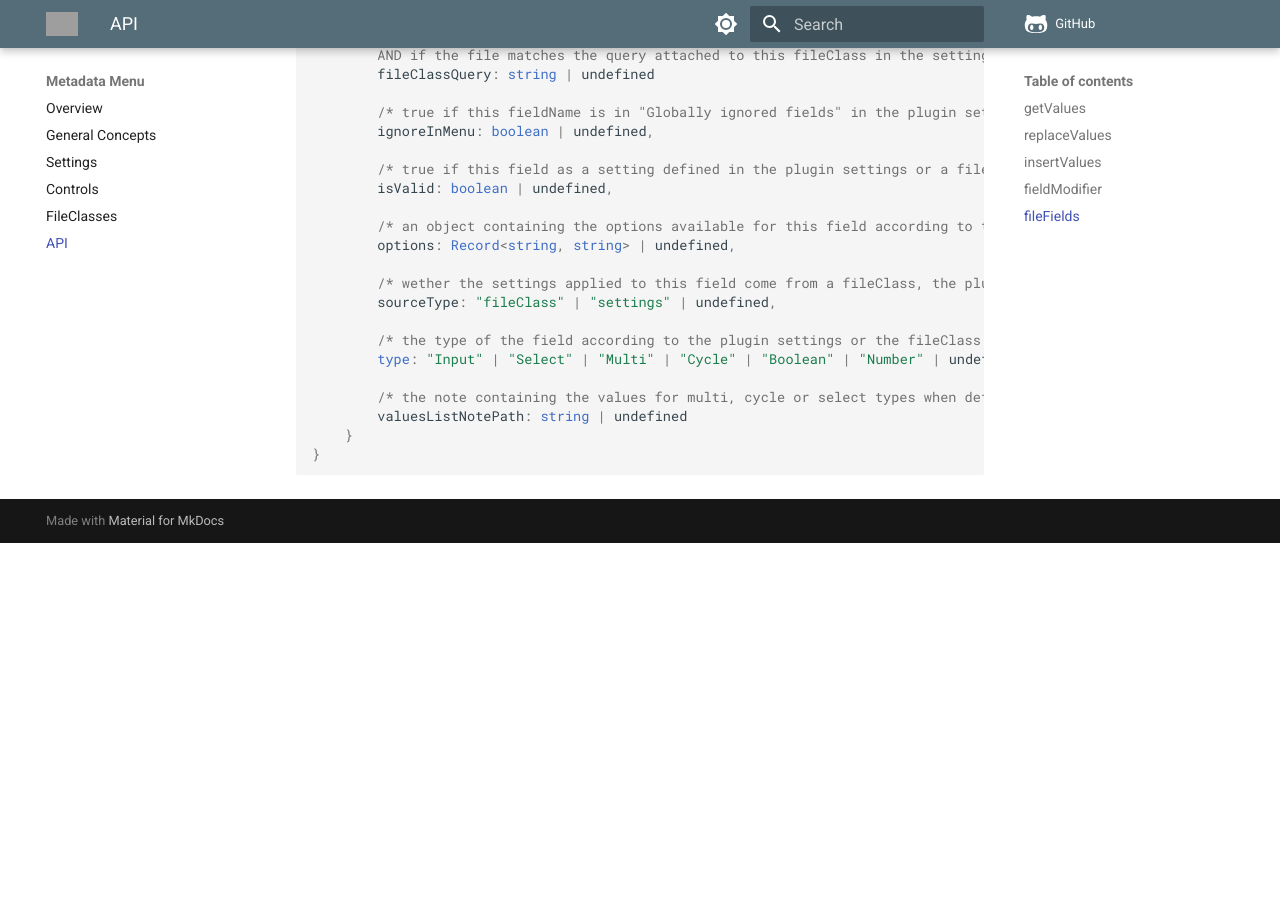
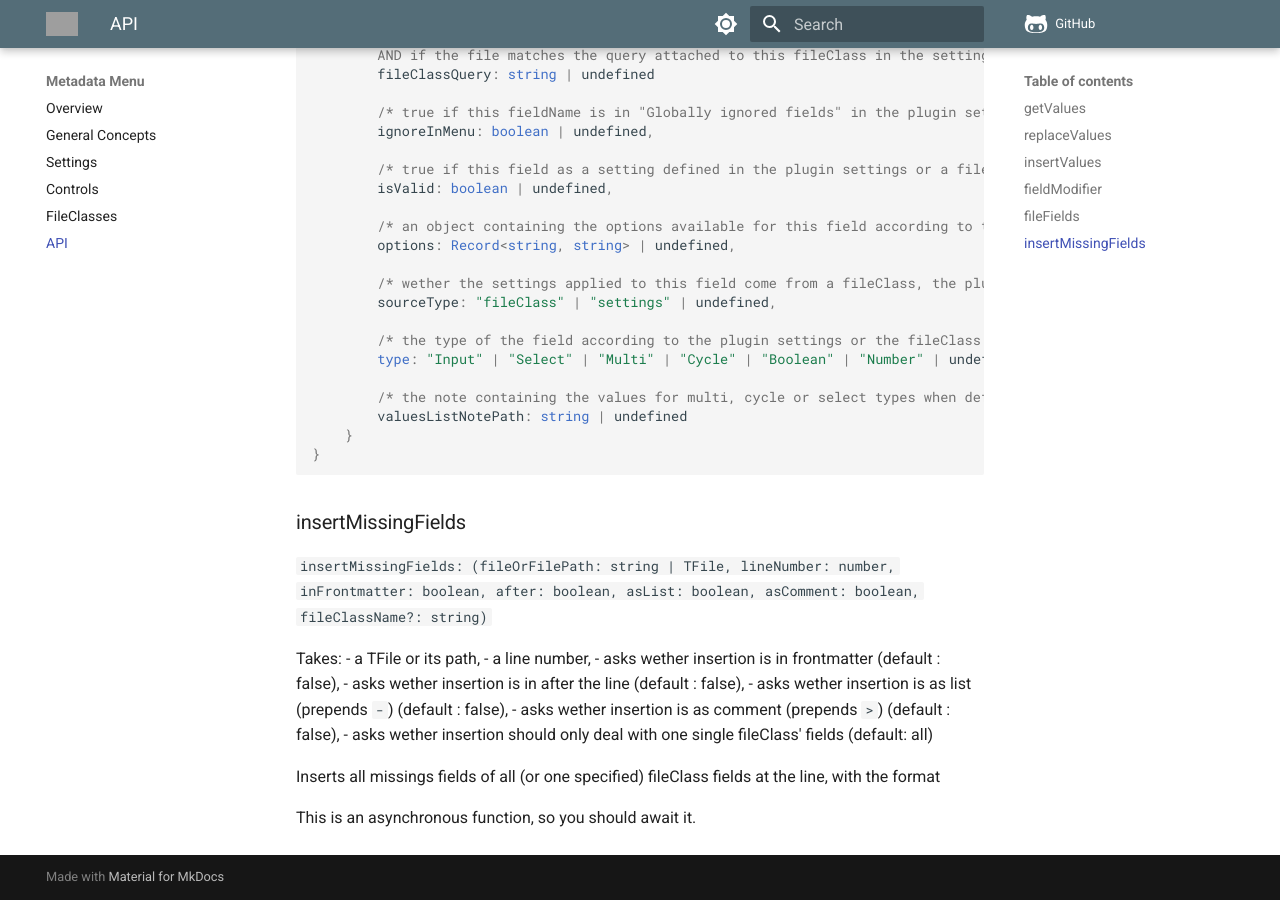
Before and after one commit to mdelobelle/metadatamenu, an MkDocs documentation site: the page built from docs/api.md, in a window 1280 px wide and 900 px high, scrolled down 1502 px. Built offline with MkDocs 1.6.1 and Material for MkDocs 9.7.7, drawn with Linux system fonts in a browser that asks for light colours; comment, search, counter and statistics services are not loaded; before the commit the page ends 2045 px from its top, so only the background shows below that; grey boxes are pictures that could not be loaded.

Commit message:
Update api.md

````diff
--- a/docs/api.md
+++ b/docs/api.md
@@ -75,3 +75,19 @@ Takes a TFile or e filePath and returns all the fields in the document, both fro
     }
 }
 ```
+
+### insertMissingFields
+`insertMissingFields: (fileOrFilePath: string | TFile, lineNumber: number, inFrontmatter: boolean, after: boolean, asList: boolean, asComment: boolean, fileClassName?: string)`
+
+Takes:
+- a TFile or its path,
+- a line number,
+- asks wether insertion is in frontmatter (default : false),
+- asks wether insertion is in after the line (default : false),
+- asks wether insertion is as list (prepends `- `) (default : false),
+- asks wether insertion is as comment (prepends `>`)  (default : false),
+- asks wether insertion should only deal with one single fileClass' fields (default: all)
+
+Inserts all missings fields of all (or one specified) fileClass fields at the line, with the format
+
+This is an asynchronous function, so you should await it.
````
